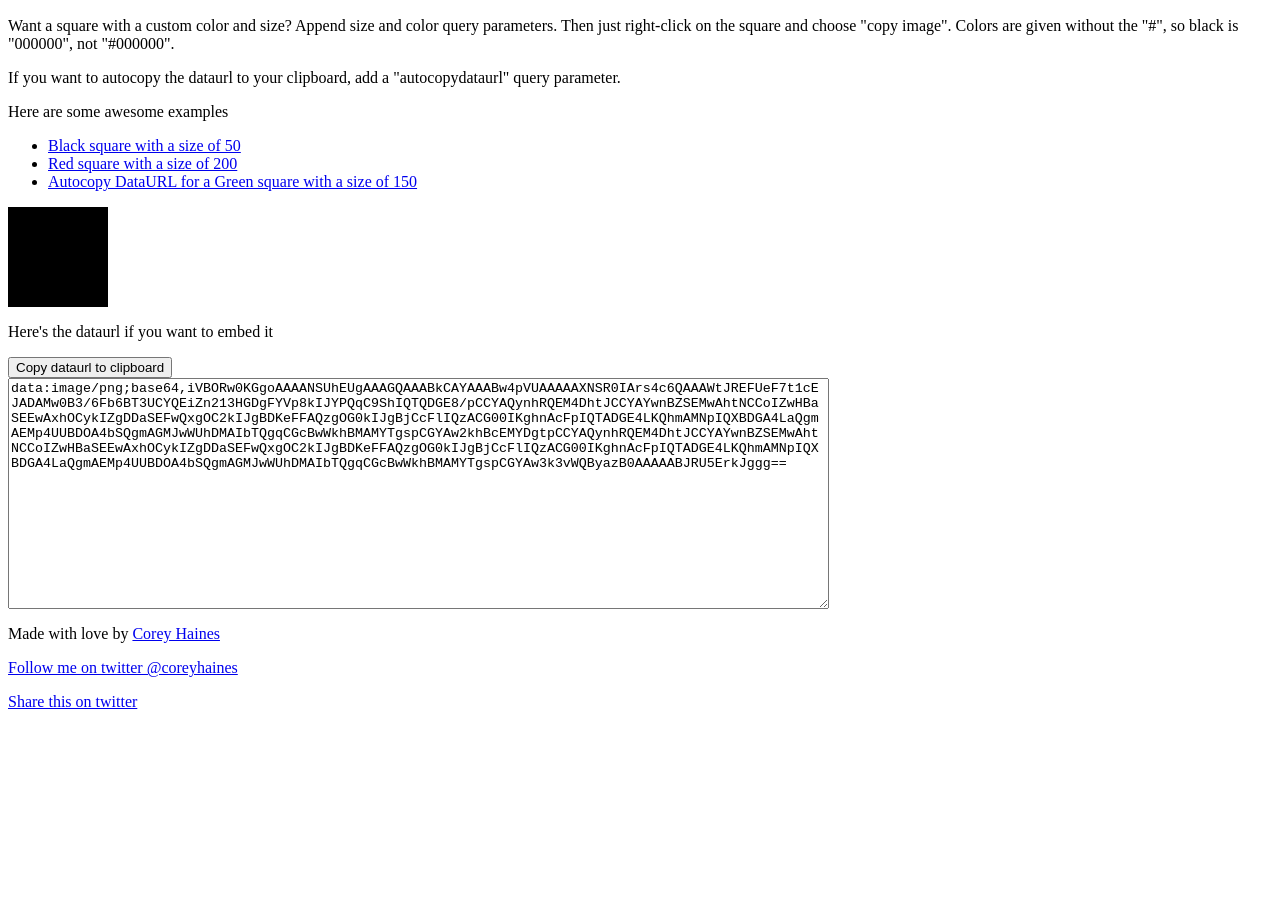
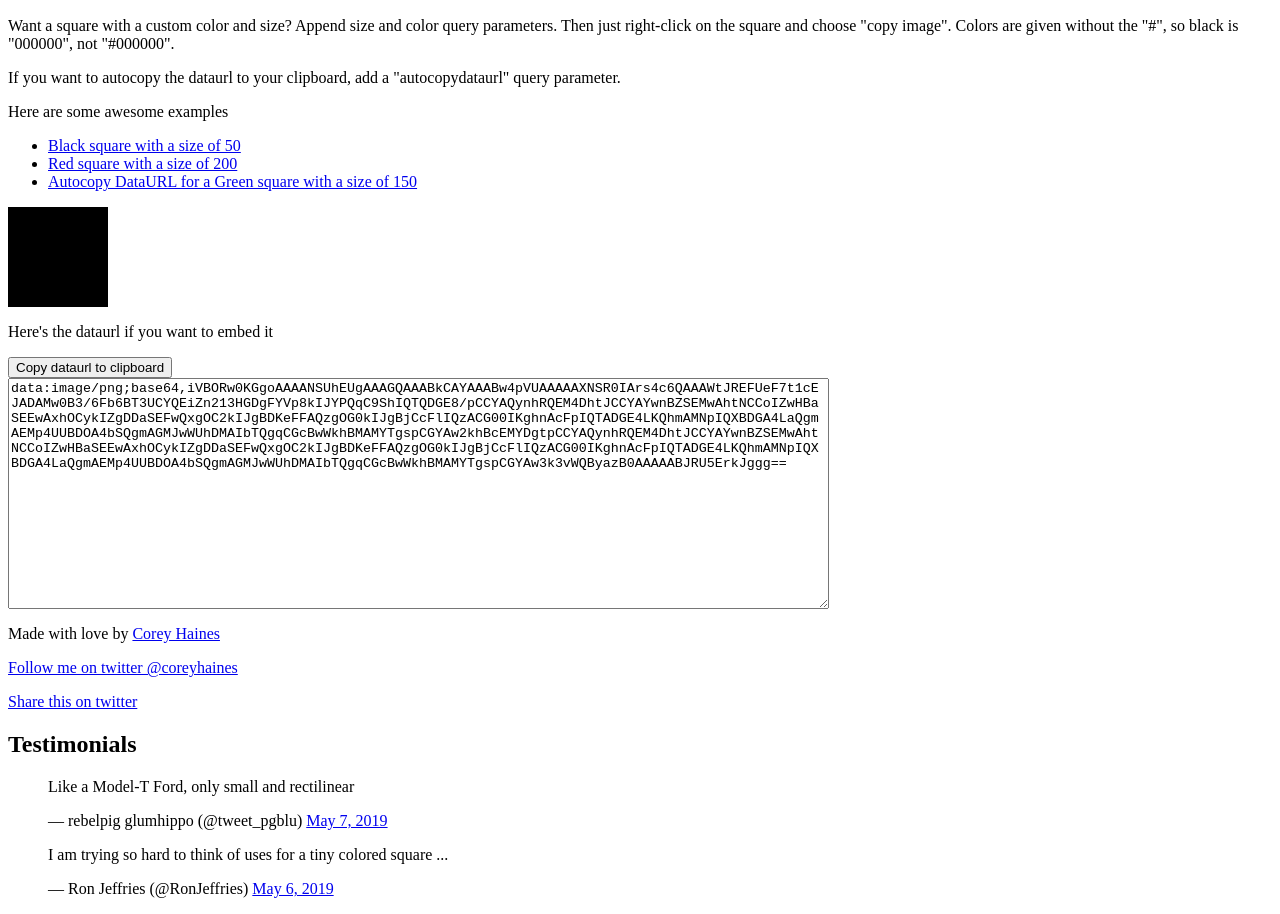
Before and after one commit to coreyhaines/tinysquare, a plain HTML site: page index.html in a window 1280 px wide. Shown: the part 123-1037 px from the top of the page. Before the commit the page ends 850 px from the top, so only its background shows below. Drawn offline with Linux system fonts and the light colour scheme.

Commit message:
Add some testimonials

```diff
--- a/index.html
+++ b/index.html
@@ -95,5 +95,8 @@
     <p>Made with love by <a href="https://articles.coreyhaines.com/">Corey Haines</a></p>
     <p><a href="https://twitter.com/coreyhaines?ref_src=twsrc%5Etfw" class="twitter-follow-button" data-show-count="false">Follow me on twitter @coreyhaines</a><script async src="https://platform.twitter.com/widgets.js" charset="utf-8"></script></p>
     <p><a href="https://twitter.com/share?ref_src=twsrc%5Etfw" class="twitter-share-button" data-show-count="false" data-text="Ever need a tiny, square, colored image! Check out Tiny Square Page" data-via="coreyhaines">Share this on twitter</a><script async src="https://platform.twitter.com/widgets.js" charset="utf-8"></script></p>
+    <h2>Testimonials</h2>
+    <blockquote class="twitter-tweet" data-conversation="none"><p lang="en" dir="ltr">Like a Model-T Ford, only small and rectilinear</p>&mdash; rebelpig glumhippo (@tweet_pgblu) <a href="https://twitter.com/tweet_pgblu/status/1125783214663057408?ref_src=twsrc%5Etfw">May 7, 2019</a></blockquote> <script async src="https://platform.twitter.com/widgets.js" charset="utf-8"></script>
+    <blockquote class="twitter-tweet" data-conversation="none"><p lang="en" dir="ltr">I am trying so hard to think of uses for a tiny colored square ...</p>&mdash; Ron Jeffries (@RonJeffries) <a href="https://twitter.com/RonJeffries/status/1125395824786268160?ref_src=twsrc%5Etfw">May 6, 2019</a></blockquote> <script async src="https://platform.twitter.com/widgets.js" charset="utf-8"></script>
   </body>
 </html>
```
